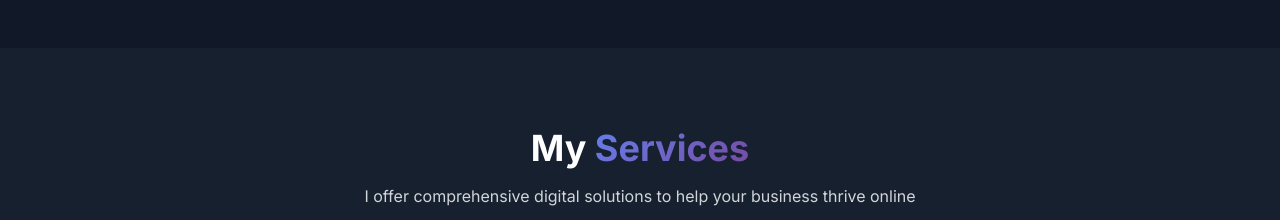
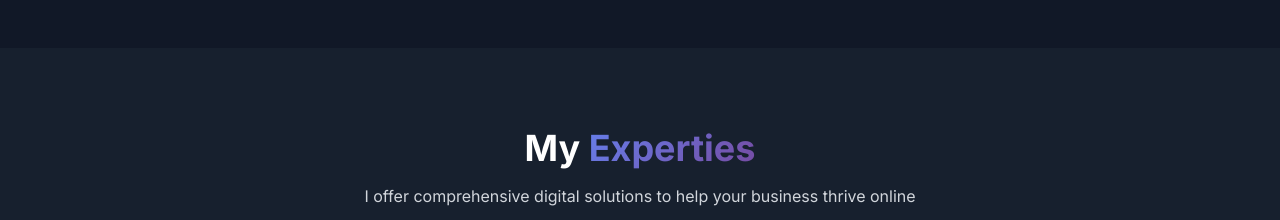
Before and after one commit to sarkarArun00/Portfolio, a plain HTML site: page index.html in a window 1280 px wide. Shown: the part 1240-1460 px from the top of the page. Drawn offline with nearby package versions, Linux system fonts and the light colour scheme.

Commit message:
Update index.html

```diff
--- a/index.html
+++ b/index.html
@@ -283,7 +283,7 @@
     <section id="services" class="py-20 px-6 bg-gray-800/50">
         <div class="max-w-6xl mx-auto">
             <div class="text-center mb-16 fade-in">
-                <h2 class="text-4xl font-bold mb-4">My <span class="gradient-text">Services</span></h2>
+                <h2 class="text-4xl font-bold mb-4">My <span class="gradient-text">Experties</span></h2>
                 <p class="text-gray-300 max-w-2xl mx-auto">
                     I offer comprehensive digital solutions to help your business thrive online
                 </p>
```
